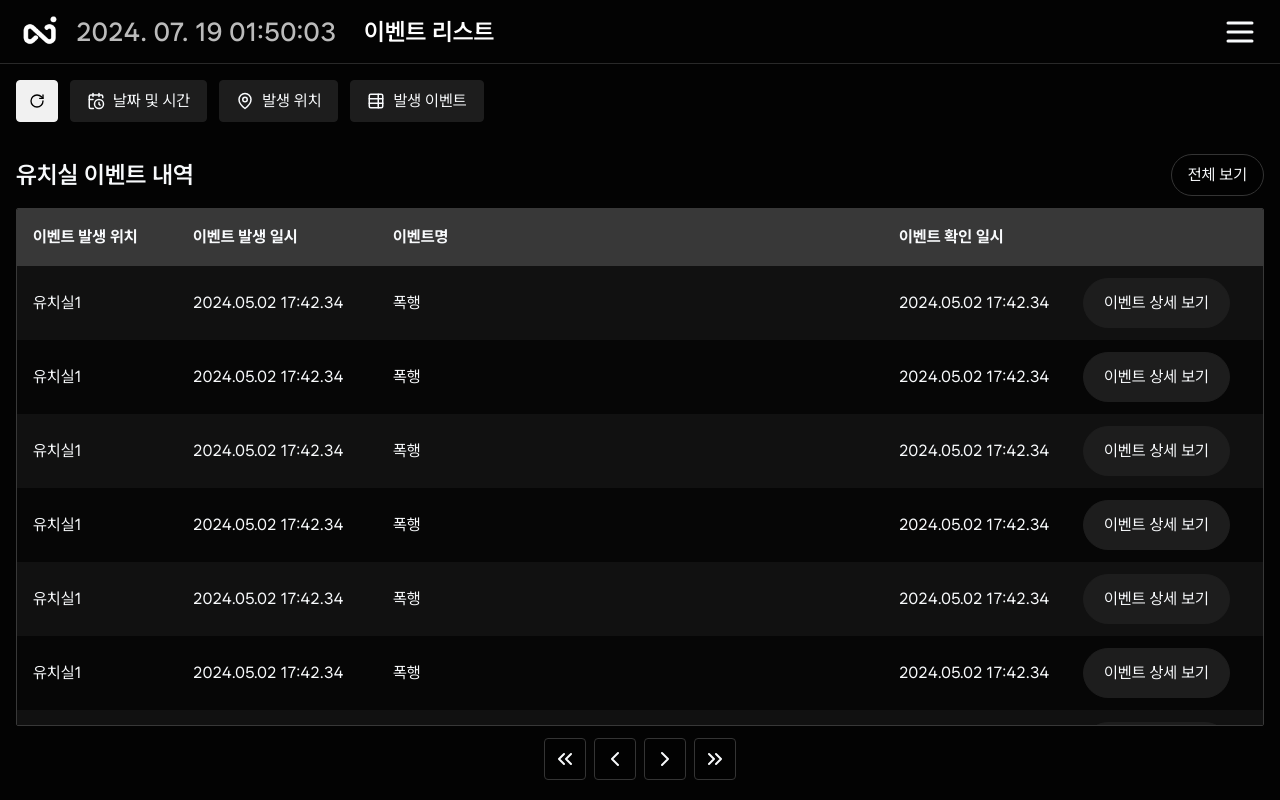
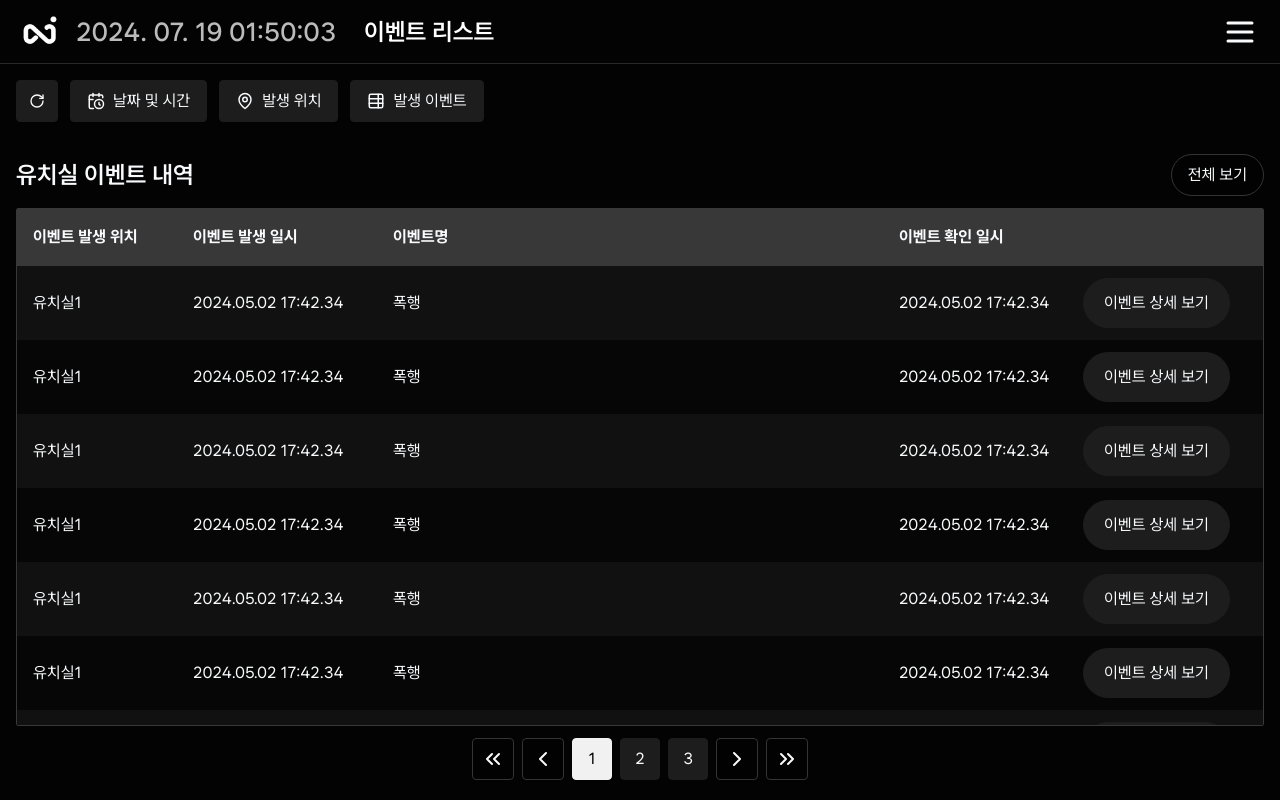
Before and after one commit to DGU-PoliceLab/WEB, a React (Vite) app: page /event in a window 1280 px wide. Built offline with nearby package versions, Linux system fonts and the light colour scheme.

Commit message:
Feat: Eventlist controller

```diff
--- a/src/components/event/filter/component.jsx
+++ b/src/components/event/filter/component.jsx
@@ -14,7 +14,6 @@ import {
     TableProperties,
     RotateCw,
     Check,
-    X,
 } from "lucide-react";
 // 스타일
 import "./style.css";
@@ -22,9 +21,11 @@ import "./datetimepicker.css";
 
 const EventFilter = () => {
     const [currentOpen, setCurrnetOpen] = useState("");
+    // 메뉴 열림 상태
     const [isOpenDatetime, setIsOpenDatetime] = useState(false);
     const [isOpenLocation, setIsOpenLocation] = useState(false);
     const [isOpenType, setIsOpenType] = useState(false);
+    // 메뉴 구성 데이터
     const [locations, setLocations] = useState([
         "유치실 1",
         "유치실 2",
@@ -37,16 +38,19 @@ const EventFilter = () => {
         "자해",
         "폭행",
     ]);
+    // 사용자 선택 옵션
     const [datetime, setDatetime] = useState("");
     const [startDatetime, setStartDatetime] = useState(null);
     const [endDatetime, setEndDatetime] = useState(null);
     const [location, setLocation] = useState([]);
     const [type, setType] = useState([]);
+    // 현재 포커스중인 메뉴 확인
     const initFocus = () => {
         setIsOpenDatetime(false);
         setIsOpenLocation(false);
         setIsOpenType(false);
     };
+    // 포커스 메뉴 변경
     const changeFocus = (sel) => {
         initFocus();
         if (sel == currentOpen) {
@@ -62,13 +66,14 @@ const EventFilter = () => {
             setCurrnetOpen("type");
         }
     };
+    // 사용자 선택 옵션 초기화
     const initFilter = () => {
         initFocus();
         setDatetime("");
         initSelect("location");
         initSelect("type");
     };
-
+    // 사용자 선택 옵션 초기화(메뉴)
     const initSelect = (target) => {
         const query = `input[name="${target}"]:checked`;
         const selectedEls = document.querySelectorAll(query);
@@ -82,6 +87,7 @@ const EventFilter = () => {
             setType([]);
         }
     };
+    // 사용자 선택 옵션 업데이트(메뉴)
     const updateSelect = (target) => {
         const query = `input[name="${target}"]:checked`;
         const selectedEls = document.querySelectorAll(query);
@@ -96,7 +102,7 @@ const EventFilter = () => {
             setType(selected);
         }
     };
-
+    // 시용자 선택 시간 업데이트
     const updateDatetime = (period) => {
         const now = new Date();
         let s_datetime = new Date();
@@ -164,7 +170,13 @@ const EventFilter = () => {
             <div className="optionWrap">
                 <div className="resetWrap">
                     <button
-                        className="btn-3 btn-wh-m btn-round-square"
+                        className={
+                            datetime == "" &&
+                            location.length == 0 &&
+                            type.length == 0
+                                ? "btn-1 btn-wh-m btn-round-square"
+                                : "btn-3 btn-wh-m btn-round-square"
+                        }
                         onClick={initFilter}
                     >
                         <RotateCw className="icon_16" />
--- a/src/components/event/list/component.jsx
+++ b/src/components/event/list/component.jsx
@@ -2,6 +2,8 @@
 import { useEffect, useState } from "react";
 // 서비스
 // 컴포넌트
+// 유틸
+import { num_to_array } from "@/utils/array";
 // 아이콘
 import {
     ChevronLeft,
@@ -162,6 +164,7 @@ const testData = [
 
 const EventList = () => {
     const [data, setDate] = useState(testData);
+    const [pageData, setPageData] = useState([]);
     const [curPage, setCurPage] = useState(0);
     const [lastPage, setLastPage] = useState(0);
     const [perPage, setPerPage] = useState(10);
@@ -170,6 +173,18 @@ const EventList = () => {
         setCurPage(0);
         setLastPage(Math.floor(data.length / perPage));
     }, [data]);
+    useEffect(() => {
+        console.log(pageData);
+    }, [pageData]);
+    useEffect(() => {
+        let startIdx = curPage * perPage;
+        let endIdx = (curPage + 1) * perPage;
+        if (endIdx >= data.length) {
+            endIdx = data.length;
+        }
+        console.log(startIdx, endIdx);
+        setPageData(data.slice(startIdx, endIdx));
+    }, [data, curPage, lastPage, perPage]);
     return (
         <div id="eventList">
             <div className="headerWrap">
@@ -181,12 +196,7 @@ const EventList = () => {
                 </div>
             </div>
             <div className="tableWrap">
-                <EventTable
-                    data={data}
-                    curPage={curPage}
-                    lastPage={lastPage}
-                    perPage={perPage}
-                />
+                <EventTable data={pageData} />
             </div>
             <div className="pageControlWrap">
                 <PageController
@@ -199,7 +209,43 @@ const EventList = () => {
     );
 };
 
+const EventTable = ({ data }) => {
+    return (
+        <table className="eventTable">
+            <tr>
+                <th className="location">이벤트 발생 위치</th>
+                <th className="time">이벤트 발생 일시</th>
+                <th className="type">이벤트명</th>
+                <th className="dummy"></th>
+                <th className="check">이벤트 확인 일시</th>
+                <th className="detail"></th>
+            </tr>
+            {data.map((item, idx) => (
+                <EventItem data={item} key={idx} />
+            ))}
+        </table>
+    );
+};
+
+const EventItem = ({ data }) => {
+    return (
+        <tr className="eventItem">
+            <td className="location">{data.event_location}</td>
+            <td className="time">{data.event_time}</td>
+            <td className="type">{data.event_type}</td>
+            <td className="dummy"></td>
+            <td className="check">{data.event_time}</td>
+            <td className="detail">
+                <button className="btn-1 btn-m btn-round">
+                    이벤트 상세 보기
+                </button>
+            </td>
+        </tr>
+    );
+};
+
 const PageController = ({ curPage, lastPage, changePage }) => {
+    const [indicator, setIndicator] = useState([]);
     const first = () => {
         changePage(0);
     };
@@ -216,6 +262,10 @@ const PageController = ({ curPage, lastPage, changePage }) => {
             changePage(curPage + 1);
         }
     };
+    useEffect(() => {
+        const indArray = num_to_array(lastPage);
+        setIndicator(indArray);
+    }, [lastPage]);
     return (
         <div className="pageController">
             <button
@@ -227,7 +277,23 @@ const PageController = ({ curPage, lastPage, changePage }) => {
             <button className="btn-2 btn-wh-sm btn-round-square" onClick={prev}>
                 <ChevronLeft />
             </button>
-
+            <div className="indicatorWrap">
+                {indicator.map((item, idx) => (
+                    <button
+                        className={
+                            idx == curPage
+                                ? "indicator btn-3 btn-wh-sm btn-round-square"
+                                : "indicator btn-1 btn-wh-sm btn-round-square"
+                        }
+                        key={`indicator${idx}`}
+                        onClick={() => {
+                            changePage(idx);
+                        }}
+                    >
+                        <span>{item}</span>
+                    </button>
+                ))}
+            </div>
             <button className="btn-2 btn-wh-sm btn-round-square" onClick={next}>
                 <ChevronRight />
             </button>
@@ -238,53 +304,4 @@ const PageController = ({ curPage, lastPage, changePage }) => {
     );
 };
 
-const EventTable = ({ data, curPage, lastPage, perPage }) => {
-    const [event, setEvent] = useState(data);
-    useEffect(() => {
-        console.log("event:", event);
-    }, [event]);
-    useEffect(() => {
-        let startIdx = curPage * perPage;
-        let endIdx = (curPage + 1) * perPage;
-        if (endIdx >= data.length) {
-            endIdx = data.length;
-        }
-        console.log(startIdx, endIdx);
-        setEvent(data.slice(startIdx, endIdx));
-    }, [data, curPage, lastPage, perPage]);
-    return (
-        <table className="eventTable">
-            <tr>
-                <th className="location">이벤트 발생 위치</th>
-                <th className="time">이벤트 발생 일시</th>
-                <th className="type">이벤트명</th>
-                <th className="dummy"></th>
-                <th className="check">이벤트 확인 일시</th>
-                <th className="detail"></th>
-            </tr>
-            {event.map((item, idx) => (
-                <EventItem data={item} key={idx} />
-            ))}
-        </table>
-    );
-};
-
-const EventItem = ({ data }) => {
-    const [event, setEvent] = useState(data);
-    return (
-        <tr className="eventItem">
-            <td className="location">{event.event_location}</td>
-            <td className="time">{event.event_time}</td>
-            <td className="type">{event.event_type}</td>
-            <td className="dummy"></td>
-            <td className="check">{event.event_time}</td>
-            <td className="detail">
-                <button className="btn-1 btn-m btn-round">
-                    이벤트 상세 보기
-                </button>
-            </td>
-        </tr>
-    );
-};
-
 export default EventList;
--- a/src/components/event/list/style.css
+++ b/src/components/event/list/style.css
@@ -101,3 +101,14 @@
     align-items: center;
     gap: 0.5rem;
 }
+
+#eventList > .pageControlWrap > .pageController > .indicatorWrap {
+    display: flex;
+    flex-direction: row;
+    align-items: center;
+    gap: 0.5rem;
+}
+
+#eventList > .pageControlWrap > .pageController > .indicatorWrap > .indicator {
+    min-width: 2.5rem;
+}
--- /dev/null
+++ b/src/utils/array.js
@@ -0,0 +1,9 @@
+const num_to_array = (n, s = 1) => {
+    let result = [];
+    for (let i = s; i <= n + s; i++) {
+        result.push(i);
+    }
+    return result;
+};
+
+export { num_to_array };
```
